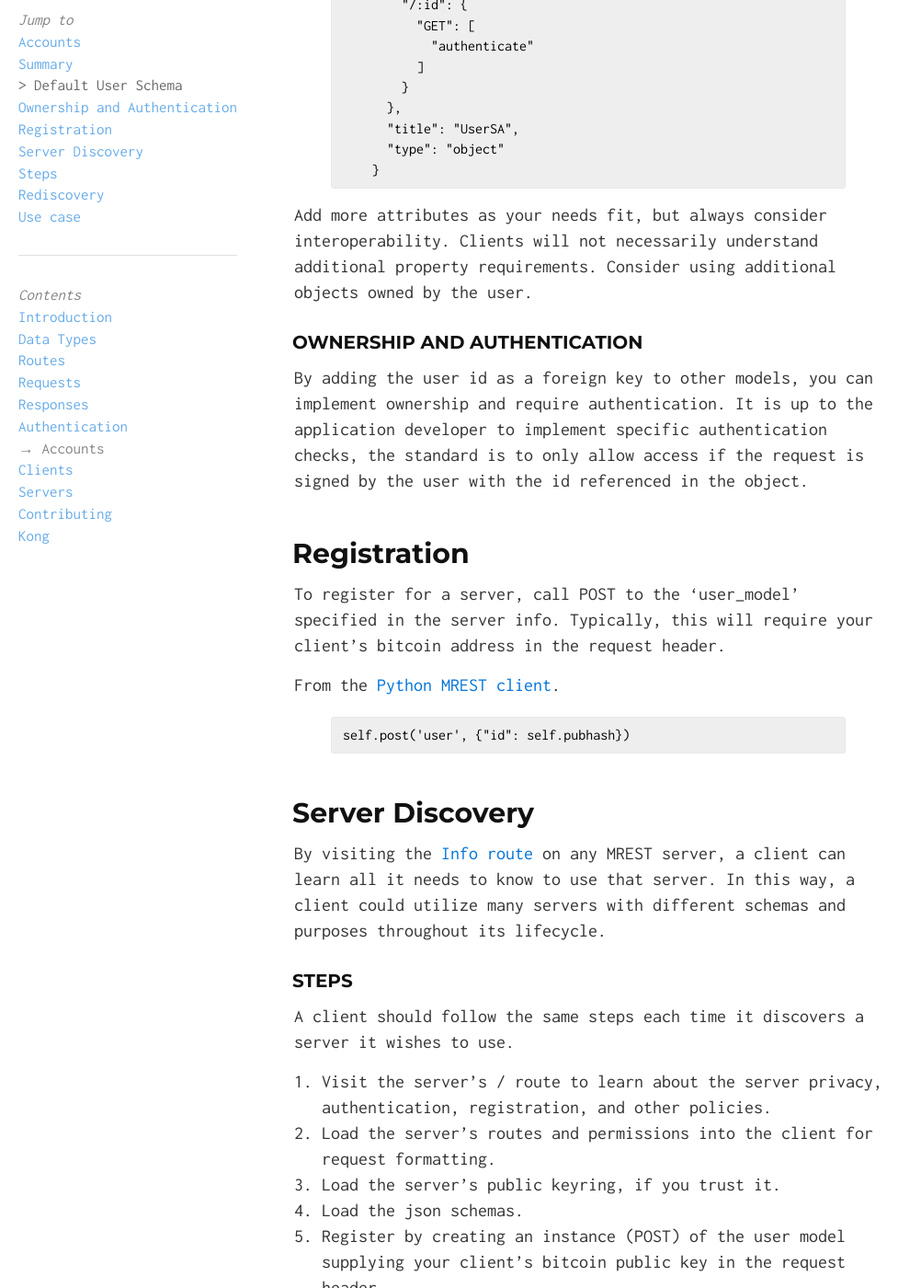
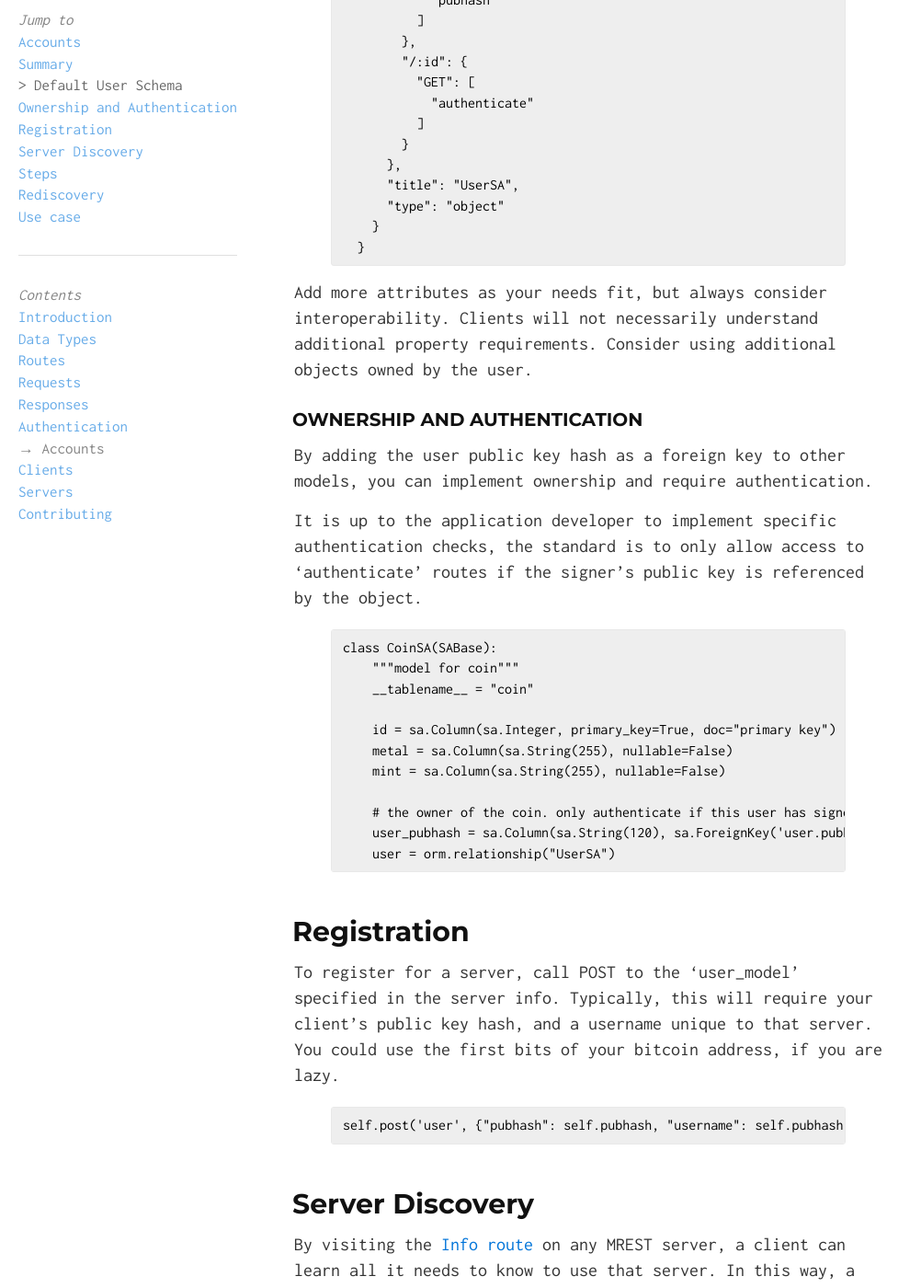
Before and after one commit to rdov/rdov.github.io, a Jekyll site: the page built from accounts.md, in a window 1280 px wide and 1400 px high, scrolled down 1074 px. Shown: the whole window at 92% size, without its empty margins (0-1002 px from the left). Built offline with Jekyll 4.4.1, drawn with Linux system fonts in a browser that asks for light colours; nearby versions of some CDN libraries; some of the changed text lies outside the part shown.

Commit message:
default user updated

```diff
--- a/accounts.md
+++ b/accounts.md
@@ -7,24 +7,28 @@ highlight: true
 ---
 
 ## Summary
-MREST applications often have user accounts, and require [authentication]({{ "/authentication" | prepend: site.baseurl }}) for restricted resources. While this isn't required in all situations, there are some best practices to follow if you choose to make use of accounts.
+MREST applications often have user accounts, and require [authentication]({{ "/authentication" | prepend: site.baseurl }}) for restricted resources. While this isn't needed in all situations, there are some best practices to follow if you choose to make use of accounts.
 
 ## Default User Schema
-The official [Flask MREST](https://bitbucket.org/deginner/flask-mrest) server comes with a default User schema, which is used in the example app. This default User is the simplest example of how an MREST user model could be structured. It has only one property which serves as the user id as well as the API key.
+The official [Flask MREST](https://bitbucket.org/deginner/flask-mrest) server comes with a default User schema, which is used in the example app. This default User is the second simplest example of how an MREST user model could be structured. It has only two properties: username and pubhash.
 
 {% highlight json %}
-    {
+{
       "$schema": "http://json-schema.org/draft-04/schema#",
       "description": "model for an api user or item user",
       "properties": {
-        "id": {
-          "description": "primary key",
+        "pubhash": {
+          "maxLength": 36,
+          "type": "string"
+        },
+        "username": {
           "maxLength": 36,
           "type": "string"
         }
       },
       "required": [
-        "id"
+        "pubhash",
+        "username"
       ],
       "routes": {
         "/": {
@@ -41,20 +45,37 @@ The official [Flask MREST](https://bitbucket.org/deginner/flask-mrest) server co
       "title": "UserSA",
       "type": "object"
     }
+  }
 {% endhighlight %}
 
 Add more attributes as your needs fit, but always consider interoperability. Clients will not necessarily understand additional property requirements. Consider using additional objects owned by the user.
 
 ### Ownership and Authentication
-By adding the user id as a foreign key to other models, you can implement ownership and require authentication. It is up to the application developer to implement specific authentication checks, the standard is to only allow access if the request is signed by the user with the id referenced in the object.
+By adding the user public key hash as a foreign key to other models, you can implement ownership and require authentication.
+
+It is up to the application developer to implement specific authentication checks, the standard is to only allow access to 'authenticate' routes if the signer's public key is referenced by the object.
+
+{% highlight python %}
+class CoinSA(SABase):
+    """model for coin"""
+    __tablename__ = "coin"
+
+    id = sa.Column(sa.Integer, primary_key=True, doc="primary key")
+    metal = sa.Column(sa.String(255), nullable=False)
+    mint = sa.Column(sa.String(255), nullable=False)
+
+    # the owner of the coin. only authenticate if this user has signed.
+    user_pubhash = sa.Column(sa.String(120), sa.ForeignKey('user.pubhash'), nullable=False)
+    user = orm.relationship("UserSA")
+{% endhighlight %}
+
+
 
 ## Registration
-To register for a server, call POST to the 'user_model' specified in the server info. Typically, this will require your client's bitcoin address in the request header.
-
-From the [Python MREST client](https://bitbucket.org/deginner/mrest-client-python/src/182861222e36281474686d4caace29fbb2e81043/mrest_client/client.py?at=master#client.py-102).
+To register for a server, call POST to the 'user_model' specified in the server info. Typically, this will require your client's public key hash, and a username unique to that server. You could use the first bits of your bitcoin address, if you are lazy.
 
 {% highlight python %}
-self.post('user', {"id": self.pubhash})
+self.post('user', {"pubhash": self.pubhash, "username": self.pubhash[0:8]})
 {% endhighlight %}
 
 ## Server Discovery
@@ -70,7 +91,7 @@ A client should follow the same steps each time it discovers a server it wishes
 5. Register by creating an instance (POST) of the user model supplying your client's bitcoin public key in the request header.
 6. Cache the schemas, keyring, routes, url, and other configuration info for next time
 
-The above steps can be completed manually by simply providing them in the configuration argument to your client constructor. This should be done for dedicated or highly sensitive clients. In the case where [mulptiple signers](https://bitbucket.org/deginner/flask-mrest/wiki/Authentication) are used, all of the keys should be cached in your keyring and passed in at client initialization.
+The above steps can be completed manually by simply providing them in the configuration argument to your client constructor. This should be done for dedicated or highly sensitive clients. In the case where [mulptiple signers]({{ "/authentication/#additional-signers" | prepend: site.baseurl }}) are used, all of the keys should be cached in your keyring and passed in at client initialization.
 
 ### Rediscovery
 After the initial discovery, the cached configuration should be checked on client initialization. If any of the important data, particularly the server's signing key have changed, an exception should be raised.
```
Also changed, not shown: Kong.md (deleted, +0 -96 lines), authentication.md (+2 -2 lines), contribute/intro.md (+1 -1 lines), data_types.md (+0 -1 lines).
